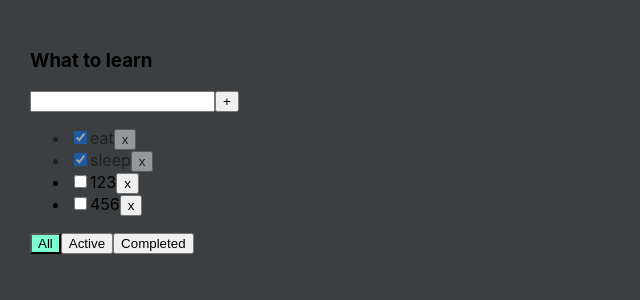
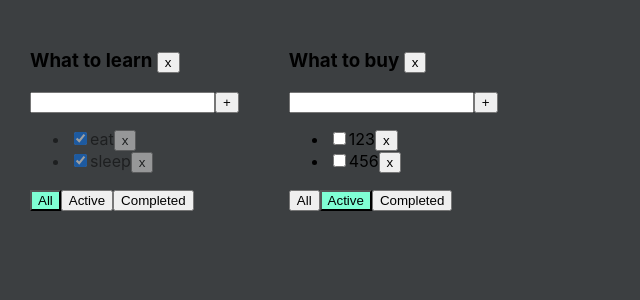
Before and after one commit to AntonChislov/it-incubator-todolist-ts, a React (Create React App) app: page / in a window 1280 px wide. Shown: the top 300 px of the page, without its empty margins (0-640 px from the left). Built offline with nearby package versions, Linux system fonts and the light colour scheme.

Commit message:
lesson 5

```diff
--- a/src/App.tsx
+++ b/src/App.tsx
@@ -2,7 +2,6 @@ import React, {useState} from 'react';
 import './App.css';
 import {TodoList} from "./TodoList";
 import {v1} from "uuid";
-import set = Reflect.set;
 
 export interface TasksType {
     id: string
@@ -10,51 +9,98 @@ export interface TasksType {
     isDone: boolean
 }
 
+type TodolistType = {
+    id: string
+    title: string
+    filter: FilterValueType
+}
+
 export type FilterValueType = 'all' | 'active' | 'completed'
 
 function App() {
-    const [tasks, setTasks] = useState([
-        {id: v1(), isDone: true, title: 'eat'},
-        {id: v1(), isDone: true, title: 'sleep'},
-        {id: v1(), isDone: false, title: '123'},
-        {id: v1(), isDone: false, title: '456'},
+
+    const todolistId1 = v1()
+    const todolistId2 = v1()
+
+    const [todolists, setTodolist] = useState<Array<TodolistType>>([
+        {id: todolistId1, title: 'What to learn', filter: 'all'},
+        {id: todolistId2, title: 'What to buy', filter: 'active'}
     ])
+
+    const [tasks, setTasks] = useState({
+        [todolistId1]: [
+            {id: v1(), isDone: true, title: 'eat'},
+            {id: v1(), isDone: true, title: 'sleep'},
+        ],
+        [todolistId2]: [
+            {id: v1(), isDone: false, title: '123'},
+            {id: v1(), isDone: false, title: '456'},
+        ]
+    })
 
     const [error, setError] = useState<string | null>(null)
 
-    const [filterTasks, setFilterTasks] = useState<FilterValueType>('all')
-
-    let tasksForTodoList: Array<TasksType> = tasks
-
-    if (filterTasks === 'active') {
-        tasksForTodoList = tasks.filter(item => !item.isDone)
-    } else if (filterTasks === 'completed') {
-        tasksForTodoList = tasks.filter(item => item.isDone)
+    const removeTodolist = (todolistId: string) => {
+        setTodolist(todolists.filter(tl => tl.id !== todolistId))
+        delete tasks[todolistId]
     }
 
-    const deleteTask = (id: string) => {
-        setTasks(tasks.filter(item => item.id != id))
+    const deleteTask = (id: string, todolistId: string) => {
+        const todolist = tasks[todolistId]
+        tasks[todolistId] = todolist.filter(item => item.id != id)
+        setTasks({...tasks})
     }
 
-    const addTask = (taskText: string) => {
+    const addTask = (taskText: string, todolistId: string) => {
+        const todolist = tasks[todolistId]
         if (taskText.trim() !== '') {
-            setTasks([{id: v1(), isDone: false, title: taskText}, ...tasks])
+            tasks[todolistId] = [{id: v1(), isDone: false, title: taskText}, ...todolist]
+            setTasks({...tasks})
         } else {
             setError('Field is required')
         }
     }
 
-    const checkedHandle = (taskId: string, value: boolean) => {
-        const task = tasks.find(t => t.id === taskId)
+    const checkedHandle = (taskId: string, value: boolean, todolistId: string) => {
+        const todolist = tasks[todolistId]
+        const task = todolist.find(t => t.id === taskId)
         if (task) task.isDone = value
+        tasks[todolistId] = todolist
+        setTasks({...tasks})
+    }
 
-        setTasks([...tasks])
+    const setFilterTasks = (value: FilterValueType, todolistId: string) => {
+        const todolist = todolists.find(tl => tl.id === todolistId)
+        if (todolist) {
+            todolist.filter = value
+            setTodolist([...todolists])
+        }
     }
 
     return (
         <div className="App">
-            <TodoList filterTasks={filterTasks} error={error} setError={setError} checkedHandle={checkedHandle} addTask={addTask} tasks={tasksForTodoList} title={'What to learn'} deleteTask={deleteTask}
-                      setFilterTasks={setFilterTasks}/>
+            {todolists.map(tl => {
+
+                    let tasksForTodoList: Array<TasksType> = tasks[tl.id]
+
+                    if (tl.filter === 'active') {
+                        tasksForTodoList = tasksForTodoList.filter(item => !item.isDone)
+                    } else if (tl.filter === 'completed') {
+                        tasksForTodoList = tasksForTodoList.filter(item => item.isDone)
+                    }
+
+                    return <TodoList filterTasks={tl.filter} error={error} setError={setError}
+                                     checkedHandle={checkedHandle}
+                                     addTask={addTask} tasks={tasksForTodoList} title={tl.title}
+                                     deleteTask={deleteTask}
+                                     setFilterTasks={setFilterTasks}
+                                     id={tl.id}
+                                     removeTodolist={removeTodolist}
+                                     key={tl.id}/>
+                }
+            )}
+
+
         </div>
     );
 }
--- a/src/TodoList.tsx
+++ b/src/TodoList.tsx
@@ -7,14 +7,28 @@ interface TodoListPropsType {
     error: string | null
     tasks: Array<TasksType>
     filterTasks: FilterValueType
-    deleteTask: (id: string) => void
-    setFilterTasks: (value: FilterValueType) => void
-    addTask: (taskText: string) => void
-    checkedHandle: (taskId: string, value: boolean) => void
+    deleteTask: (id: string, todolistId: string) => void
+    setFilterTasks: (value: FilterValueType, todolistId: string) => void
+    addTask: (taskText: string, todolistId: string) => void
+    checkedHandle: (taskId: string, value: boolean, todolistId: string) => void
     setError: (value: string | null) => void
+    id: string
+    removeTodolist: (todolistId: string) => void
 }
 
-export const TodoList: React.FC<TodoListPropsType> = ({filterTasks, error, setError, checkedHandle, addTask, title, tasks, deleteTask, setFilterTasks}) => {
+export const TodoList: React.FC<TodoListPropsType> = ({
+                                                          filterTasks,
+                                                          error,
+                                                          setError,
+                                                          checkedHandle,
+                                                          removeTodolist,
+                                                          addTask,
+                                                          title,
+                                                          tasks,
+                                                          deleteTask,
+                                                          setFilterTasks,
+                                                          id
+                                                      }) => {
 
     const [taskText, setTaskText] = useState('')
 
@@ -25,36 +39,43 @@ export const TodoList: React.FC<TodoListPropsType> = ({filterTasks, error, setEr
     const onKeyPressEnter = (event: KeyboardEvent<HTMLInputElement>) => {
         if (event.code) setError(null)
         if (event.code === 'Enter') {
-            addTask(taskText)
+            addTask(taskText, id)
             setTaskText('')
         }
     }
 
     const onClickAddTask = () => {
-        addTask(taskText)
+        addTask(taskText, id)
         setTaskText('')
     }
 
     return (
         <div>
-            <h3>{title}</h3>
+            <h3>{title} <button onClick={() => removeTodolist(id)}>x</button></h3>
             <div>
-                <input className={error ? 'error' : ''} onChange={onChangeInputText} value={taskText} onKeyPress={onKeyPressEnter}/>
+                <input className={error ? 'error' : ''} onChange={onChangeInputText} value={taskText}
+                       onKeyPress={onKeyPressEnter}/>
                 <button onClick={onClickAddTask}>+</button>
                 {error && <div className={'error-message'}>Field is required</div>}
             </div>
             <ul>
                 {tasks.map((el, index) => <li className={el.isDone ? 'is-done' : ''} key={el.id}>
-                    <input onChange={(e) => checkedHandle(el.id, e.currentTarget.checked)} type="checkbox"
+                    <input onChange={(e) => checkedHandle(el.id, e.currentTarget.checked, id)} type="checkbox"
                            checked={el.isDone}/>
                     <span>{el.title}</span>
-                    <button onClick={() => deleteTask(el.id)}>x</button>
+                    <button onClick={() => deleteTask(el.id, id)}>x</button>
                 </li>)}
             </ul>
             <div>
-                <button className={filterTasks === 'all' ? 'active-filter' : ''} onClick={() => setFilterTasks('all')}>All</button>
-                <button className={filterTasks === 'active' ? 'active-filter' : ''} onClick={() => setFilterTasks('active')}>Active</button>
-                <button className={filterTasks === 'completed' ? 'active-filter' : ''} onClick={() => setFilterTasks('completed')}>Completed</button>
+                <button className={filterTasks === 'all' ? 'active-filter' : ''}
+                        onClick={() => setFilterTasks('all', id)}>All
+                </button>
+                <button className={filterTasks === 'active' ? 'active-filter' : ''}
+                        onClick={() => setFilterTasks('active', id)}>Active
+                </button>
+                <button className={filterTasks === 'completed' ? 'active-filter' : ''}
+                        onClick={() => setFilterTasks('completed', id)}>Completed
+                </button>
             </div>
         </div>
     );
```
